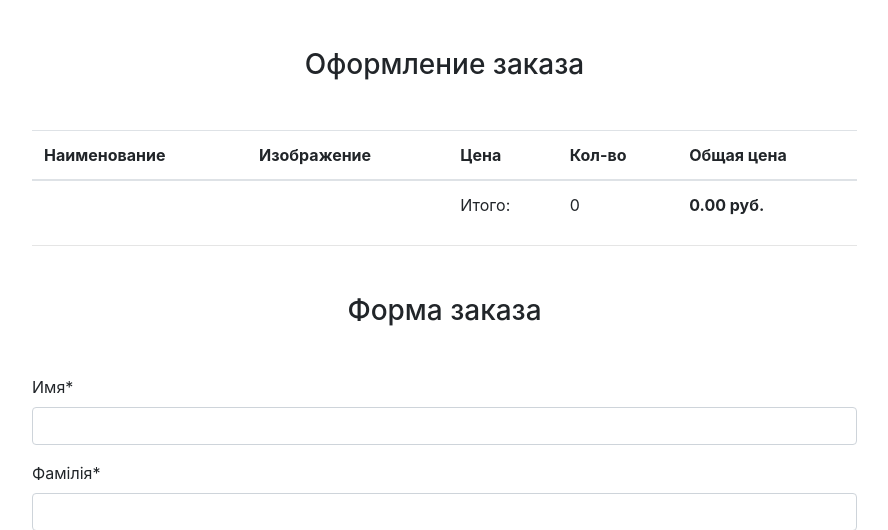
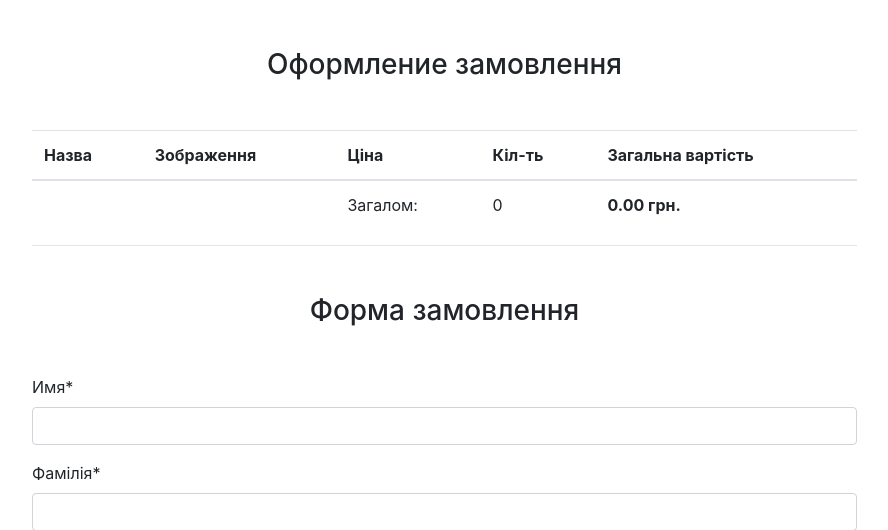
Before and after one commit to AndreyShevchenk0/SmallShop, a Django app: page /checkout/ in a window 1280 px wide. Shown: the part 56-586 px from the top of the page, without its empty margins (338-1226 px from the left). Run offline with Django 3.2, Linux system fonts and the light colour scheme; data comes from the database, SQL or seed files in the repository; both versions use the stored data as it was after the commit; some libraries are stand-ins or nearby versions.

Commit message:
new comit apdate 1.0

```diff
--- a/app/templates/cart.html
+++ b/app/templates/cart.html
@@ -1,7 +1,7 @@
 {% extends 'base.html' %}
 
 {% block content %}
-<h3 class="text-center mt-5 mb-5">Кошик {% if not cart.products.count %}порошній ! {% endif %}</h3>
+<h3 class="text-center mt-5 mb-5">Кошик {% if not cart.products.count %}порожній ! {% endif %}</h3>
 {% if messages %}
     {% for message in messages %}
       <div class="alert alert-success alert-dismissible fade show" role="alert">
--- a/app/templates/checkout.html
+++ b/app/templates/checkout.html
@@ -2,15 +2,15 @@
 {% load crispy_forms_tags %}
 
 {% block content %}
-<h3 class="text-center mt-5 mb-5">Оформление заказа</h3>
+<h3 class="text-center mt-5 mb-5">Оформление замовлення</h3>
 <table class="table">
   <thead>
     <tr>
-      <th scope="col">Наименование</th>
-      <th scope="col">Изображение</th>
-      <th scope="col">Цена</th>
-      <th scope="col">Кол-во</th>
-        <th scope="col">Общая цена</th>
+      <th scope="col">Назва</th>
+      <th scope="col">Зображення</th>
+      <th scope="col">Ціна</th>
+      <th scope="col">Кіл-ть</th>
+        <th scope="col">Загальна вартість</th>
     </tr>
   </thead>
   <tbody>
@@ -18,24 +18,24 @@
         <tr>
           <th scope="row">{{ item.content_object.title }}</th>
           <td class="w-25"><img src="{{ item.content_object.image.url }}" class="img-fluid"></td>
-          <td>{{ item.content_object.price }} руб.</td>
+          <td>{{ item.content_object.price }} грн.</td>
           <td>{{ item.qty }}</td>
-            <td>{{ item.final_price }} руб.</td>
+            <td>{{ item.final_price }} грн.</td>
         </tr>
     {% endfor %}
         <tr>
           <td colspan="2"></td>
-          <td>Итого:</td>
+          <td>Загалом:</td>
           <td>{{ cart.total_products }}</td>
-          <td><strong>{{ cart.final_price }} руб.</strong></td>
+          <td><strong>{{ cart.final_price }} грн.</strong></td>
         </tr>
   </tbody>
 </table>
 <hr>
-<h3 class="text-center mt-5 mb-5">Форма заказа</h3>
+<h3 class="text-center mt-5 mb-5">Форма замовлення</h3>
 <form action="{% url 'make_order' %}" method="POST">
   {% csrf_token %}
   {{ form|crispy }}
-  <input type="submit" class="btn btn-success btn-block mb-3" values="Оформить заказ">
+  <input type="submit" class="btn btn-success btn-block mb-3" values="Оформити замовлення">
 </form>
 {% endblock content %}
--- a/app/views.py
+++ b/app/views.py
@@ -51,7 +51,7 @@ class CategoryDetailView(CartMixin, DetailView):
 
 
 class AddToCartView(CartMixin, View):
-    """ добавление товара в корзину """
+    """ добавляемо  товарр у кошик """
 
     def get(self, request, *args, **kwargs):
         product_slug = kwargs.get('slug')
```
Also changed, not shown: app/templates/category_detail.html (+4 -4 lines), db.sqlite3.
